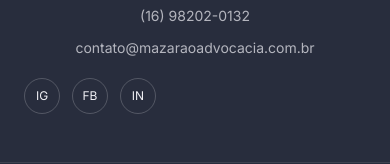
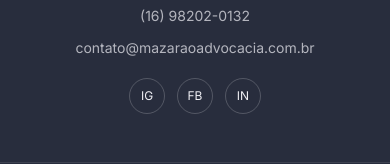
Before and after one commit to LucMazarJR/advocacia-landing-page, a Next.js app: page / in a window 390 px wide. Shown: the part 6407-6571 px from the top of the page. Built offline with nearby package versions, Linux system fonts and the light colour scheme.

Commit message:
fix: centralize social media buttons

```diff
--- a/app/components/layout/footer.tsx
+++ b/app/components/layout/footer.tsx
@@ -34,7 +34,7 @@ export default function Footer() {
                     <p className="font-semibold tracking-[0.2em] text-accent-secundary">CONTATO</p>
                     <p className="text-header-text-primary/70">(16) 98202-0132</p>
                     <p className="text-header-text-primary/70">contato@mazaraoadvocacia.com.br</p>
-                    <div className="flex gap-3 pt-2">
+                    <div className="flex justify-center gap-3 pt-2 sm:justify-start">
                         <span className="flex h-9 w-9 items-center justify-center rounded-full border border-white/20 text-xs">
                             IG
                         </span>
```
